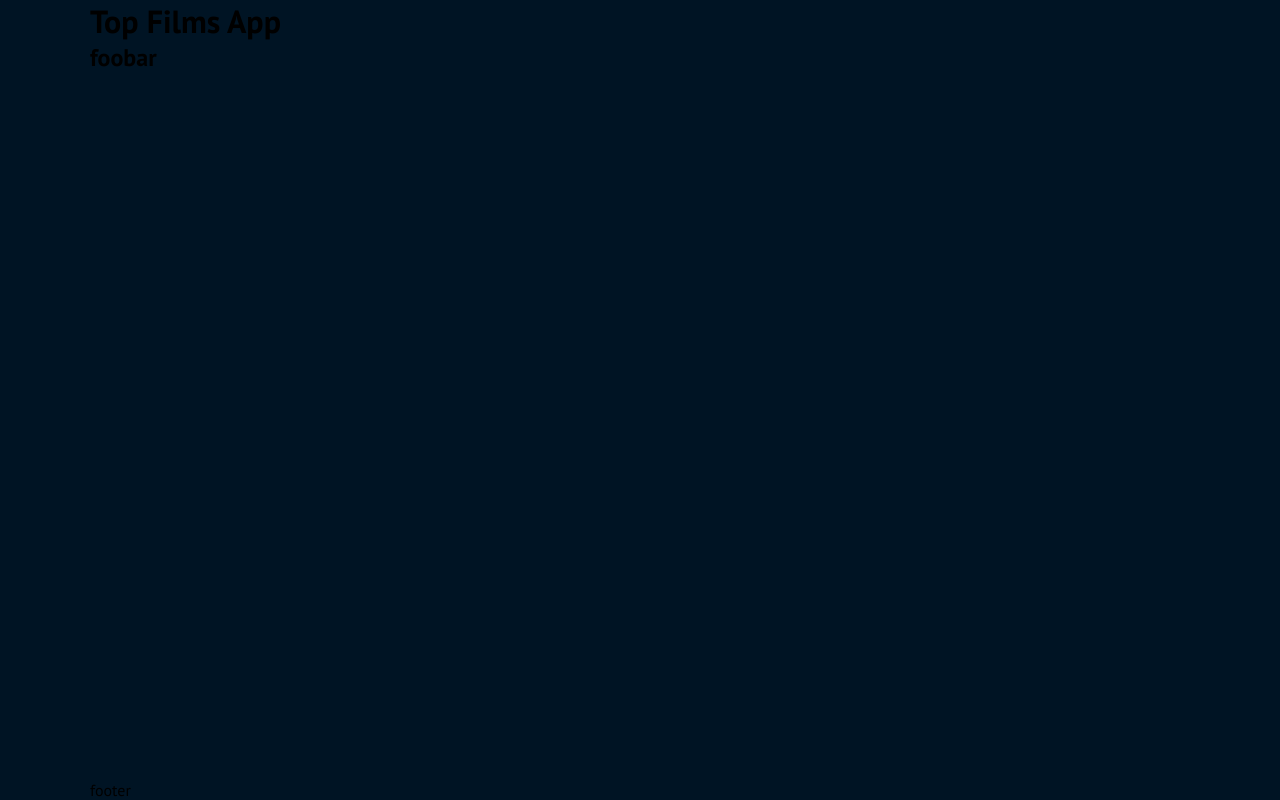
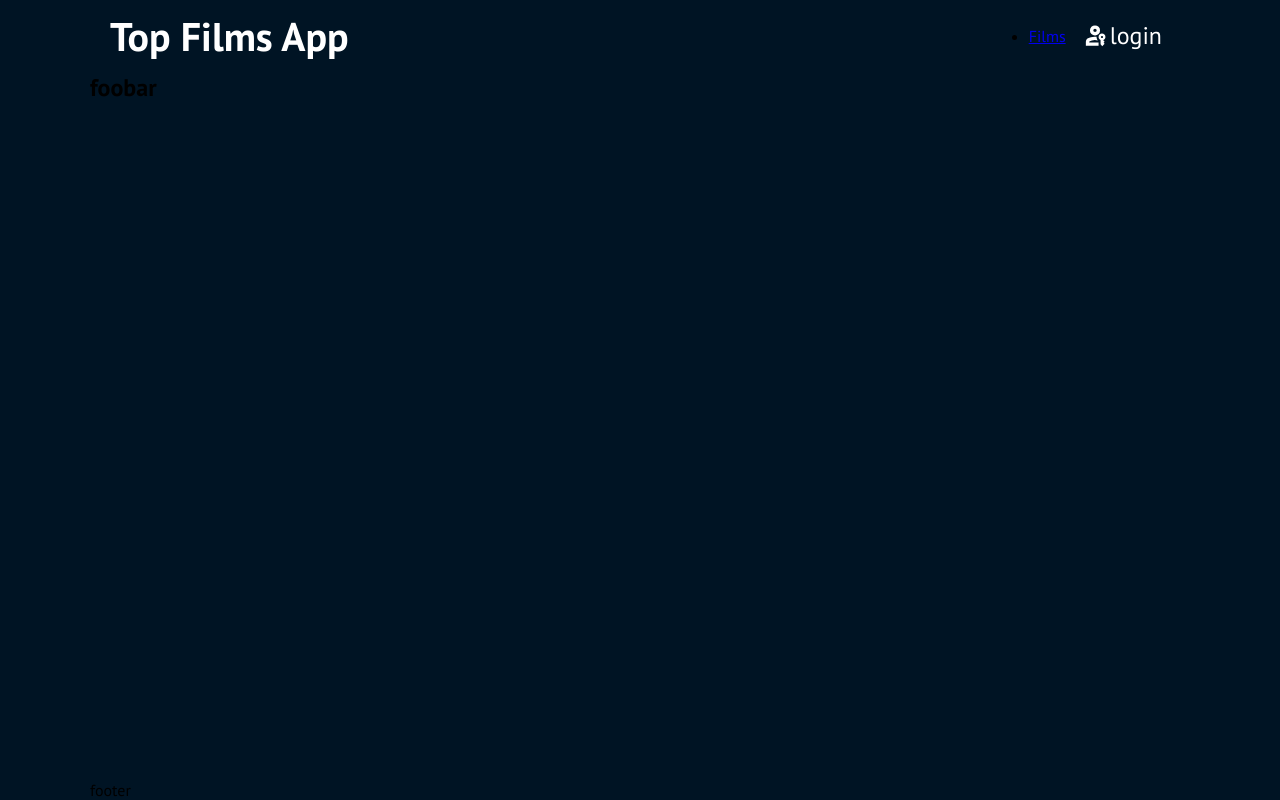
Before and after one commit to AntonOshurek/top-films-app, a Next.js app: page / in a window 1280 px wide. Built offline with nearby package versions, Linux system fonts and the light colour scheme.

Commit message:
create header items

```diff
--- a/app/style-variables/color-variables.css
+++ b/app/style-variables/color-variables.css
@@ -1,4 +1,7 @@
 :root {
+	--primary: #6200ee;
+	--secondary: #03dac6;
+
 	--bg: #001424;
 	--second-bg: #001424;
 	--surface: #122840;
--- a/app/style-variables/font-variables.css
+++ b/app/style-variables/font-variables.css
@@ -1,3 +1,57 @@
 :root {
 	/* --basic-font: 'PT Sans', 'Arial', sans-serif; */
+
+	/* PARAGRAPH */
+	--paragraph-large-size: 18px;
+	--paragraph-medium-size: 16px;
+	--paragraph-small-size: 14px;
+	--paragraph-xsmal-size: 12px;
+
+	--paragraph-large-weight: 400;
+	--paragraph-medium-weight: 400;
+	--paragraph-small-weight: 400;
+	--paragraph-xsmal-weight: 400;
+
+	--paragraph-large-line-height: 28px;
+	--paragraph-medium-line-height: 24px;
+	--paragraph-small-line-height: 20px;
+	--paragraph-xsmal-line-height: 20px;
+
+	/* LABEL */
+	--label-large-size: 18px;
+	--label-medium-size: 16px;
+	--label-small-size: 14px;
+	--label-xsmal-size: 12px;
+
+	--label-large-weight: 500;
+	--label-medium-weight: 500;
+	--label-small-weight: 500;
+	--label-xsmal-weight: 500;
+
+	--label-large-line-height: 24px;
+	--label-medium-line-height: 20px;
+	--label-small-line-height: 16px;
+	--label-xsmal-line-height: 16px;
+
+	/* HEADING */
+	--heading-xxlarge-size: 40px;
+	--heading-xlarge-size: 36px;
+	--heading-large-size: 32px;
+	--heading-medium-size: 28px;
+	--heading-small-size: 24px;
+	--heading-xsmall-size: 20px;
+
+	--heading-xxlarge-weight: 700;
+	--heading-xlarge-weight: 700;
+	--heading-large-weight: 700;
+	--heading-medium-weight: 700;
+	--heading-small-weight: 700;
+	--heading-xsmall-weight: 700;
+
+	--heading-xxlarge-line-height: 52px;
+	--heading-xlarge-line-height: 44px;
+	--heading-large-line-height: 40px;
+	--heading-medium-line-height: 36px;
+	--heading-small-line-height: 32px;
+	--heading-xsmall-line-height: 28px;
 }
--- a/app/style-variables/width-variables.css
+++ b/app/style-variables/width-variables.css
@@ -2,4 +2,6 @@
 	--desctope-width: 1100px;
 	--table-width: 900px;
 	--mobile-width: 600px;
+
+	--standard-side-padding: 20px;
 }
--- a/components/app-header/app-header.css
+++ /dev/null
@@ -1,3 +0,0 @@
-.app-header {
-	width: 100%;
-}
--- /dev/null
+++ b/components/app-header/app-header.module.css
@@ -0,0 +1,45 @@
+.app-header {
+	width: 100%;
+	padding: 10px var(--standard-side-padding);
+	display: grid;
+	grid-template-columns: max-content 1fr max-content;
+	justify-items: flex-end;
+	align-items: center;
+	grid-column-gap: 10px;
+}
+
+.app-header__title {
+	font-family: var(--basic-font);
+	font-size: var(--heading-xxlarge-size);
+	font-weight: var(--heading-xxlarge-weight);
+	line-height: var(--heading-xxlarge-line-height);
+	color: var(--main-text-color);
+}
+
+.app-header__login-btn {
+	display: flex;
+	flex-direction: row-reverse;
+	justify-content: space-between;
+	align-items: center;
+	gap: 2px;
+
+	padding: 4px 8px;
+	background-color: transparent;
+	border: none;
+	border-radius: 5px;
+	cursor: pointer;
+
+	font-family: var(--basic-font);
+	font-size: 24px;
+	font-weight: var(--label-large-weight);
+	line-height: var(--label-large-line-height);
+	color: var(--main-text-color);
+}
+
+.app-header__login-btn > svg {
+	fill: var(--main-text-color);
+}
+
+.app-header__login-btn:hover > svg {
+	fill: var(--primary);
+}
--- a/components/app-header/app-header.tsx
+++ b/components/app-header/app-header.tsx
@@ -1,10 +1,32 @@
 /* styles */
-import './app-header.css';
+import style from './app-header.module.css';
 
 const AppHeader = () => {
 	return (
-		<header className="app-header container">
-			<h1>Top Films App</h1>
+		<header className={`${style['app-header']} container`}>
+			<h1 className={`${style['app-header__title']}`}>Top Films App</h1>
+
+			<nav>
+				<ul>
+					<li>
+						<a href="#">Films</a>
+					</li>
+				</ul>
+			</nav>
+
+			<button className={`${style['app-header__login-btn']}`} type="button">
+				login
+				<svg
+					xmlns="http://www.w3.org/2000/svg"
+					aria-hidden="true"
+					focusable="false"
+					height="24"
+					viewBox="0 -960 960 960"
+					width="24"
+				>
+					<path d="M440.23-502Q357-502 297.5-561.27 238-620.54 238-703.77 238-787 297.27-846q59.27-59 142.5-59 83.23 0 142.73 58.981Q642-787.037 642-704.212q0 83.237-59.27 142.725Q523.46-502 440.23-502Zm.235-136Q468-638 487-657.465q19-19.464 19-47Q506-732 486.948-751q-19.052-19-46.913-19Q413-770 393.5-750.938 374-731.875 374-704q0 27.05 19.465 46.525 19.464 19.475 47 19.475ZM74-86v-159q0-45.239 22.938-83.544Q119.874-366.849 161-387q47-25 115.5-45.5T430-454q16 0 39.5 2t33.5 3q-2 37 12 78.5t37 66.5q-28-7-58.5-10.5T433-318q-60 0-118 17t-86 32q-7.5 4-13.25 12T210-241v19l373 1v135H74Zm656 19-67-80v-169q-34-17-57-50.05t-23-73.742q0-57.17 39.941-97.189 39.941-40.019 97-40.019T817-536.981q40 40.019 40 97.189 0 41.472-22.5 74.396Q812-332.473 777-316v19l47 45-40 39 40 39-94 107Zm-10-330q19 0 31-12t12-31q0-19-12-31t-31-12q-19 0-31 12t-12 31q0 19 12 31t31 12ZM440-704h-.5.5Zm-7 386Z" />
+				</svg>
+			</button>
 		</header>
 	);
 };
```
